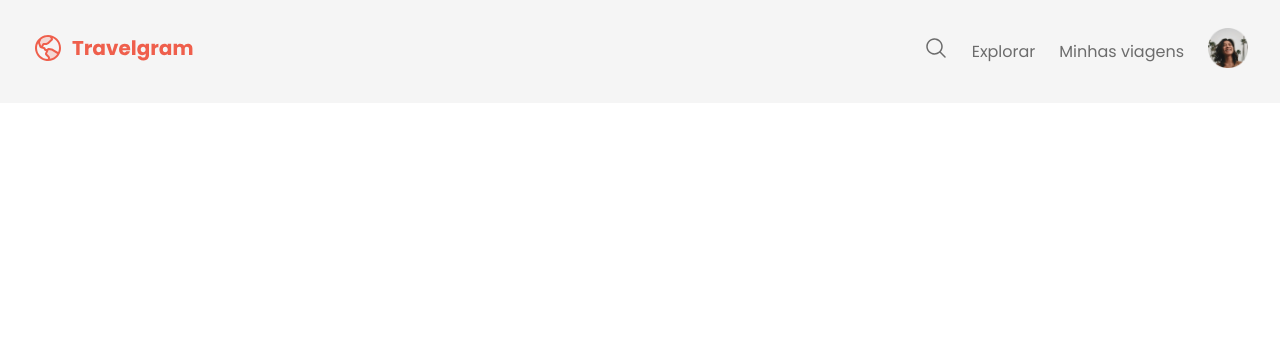
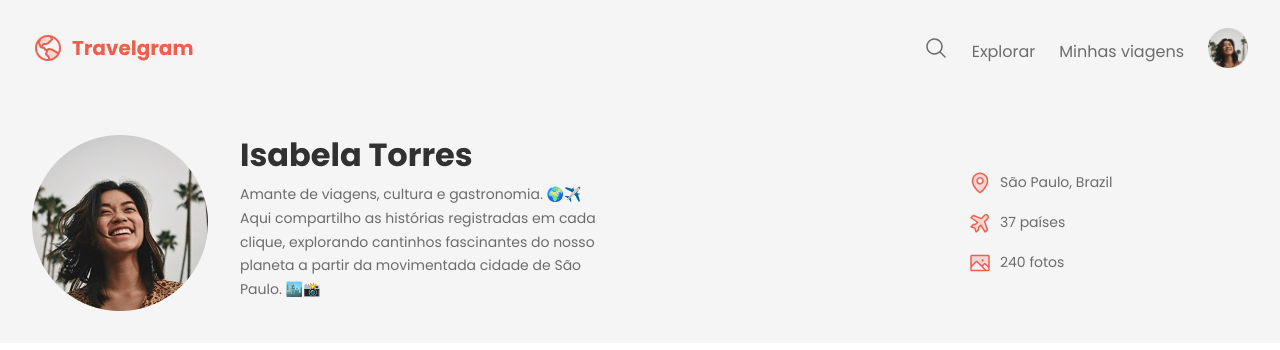
Before and after one commit to jefferson0710/projeto-travelgram, a plain HTML site: page index.html in a window 1280 px wide. Drawn offline with Linux system fonts and the light colour scheme.

Commit message:
aplicando header

```diff
--- a/index.html
+++ b/index.html
@@ -25,6 +25,23 @@
     </ul>
   </nav>
   </div>
-  <header></header>
+  <header class="bg-surface-color">
+       <div class="container">
+          <div id="profile">
+             <img src="assets/Profile pic.png" alt="imagem isabela">
+          <div>
+            <h1>Isabela Torres</h1>
+            <p>Amante de viagens, cultura e gastronomia. 🌍✈️ <br>
+              Aqui compartilho as histórias registradas em cada clique, explorando cantinhos fascinantes do nosso planeta a partir da movimentada cidade de São Paulo. 🏙️📸</p>
+          </div>
+
+        </div>
+         <ul id="info">
+              <li> <img src="assets/icons/MapPin.svg" alt=""><span>São Paulo, Brazil</span></li>
+              <li> <img src="assets/icons/AirplaneTilt.svg" alt=""><span>37 países</span></li>
+              <li> <img src="assets/icons/Image.svg" alt=""><span>240 fotos</span></li>
+            </ul>
+    </div>
+  </header>
 </body>
 </html>
--- a/style/global.css
+++ b/style/global.css
@@ -15,8 +15,8 @@
   --font-family: 'Poppins', sans-serif;
   --text-lg: bold 32px/125% var(--font-family);
   --text:16px/150% var(--font-family);
-  --text-md: 14px/175% var(--font-family);
-  --text-sm: 12px/175% var(--font-family);
+  --text-md: 14px/170% var(--font-family);
+  --text-sm: 12px/170% var(--font-family);
 }
 
 body{
--- /dev/null
+++ b/style/header.css
@@ -0,0 +1,41 @@
+header{
+  padding-block: 32px;
+  font: var(--text-md);
+
+}
+
+header .container{
+  display: flex;
+  justify-content: space-between;
+  align-items: center;
+}
+
+#profile{
+  display: flex;
+  gap: 32px;
+
+}
+
+#profile > div{
+  max-width: 384px;
+}
+
+#profile h1{
+  font: var(--text-lg);
+  color: var(--text-color-primary);
+  margin-bottom: 8px;
+}
+
+#info{
+  list-style: none;
+  display: flex;
+  flex-direction: column;
+  gap: 16px;
+  width: 280px;
+}
+
+#info li{
+  display: flex;
+  align-items: center;
+  gap: 8px;
+}
--- a/style/index.css
+++ b/style/index.css
@@ -1,2 +1,3 @@
 @import url(global.css);
 @import url(nav.css);
+@import url(header.css);
```
